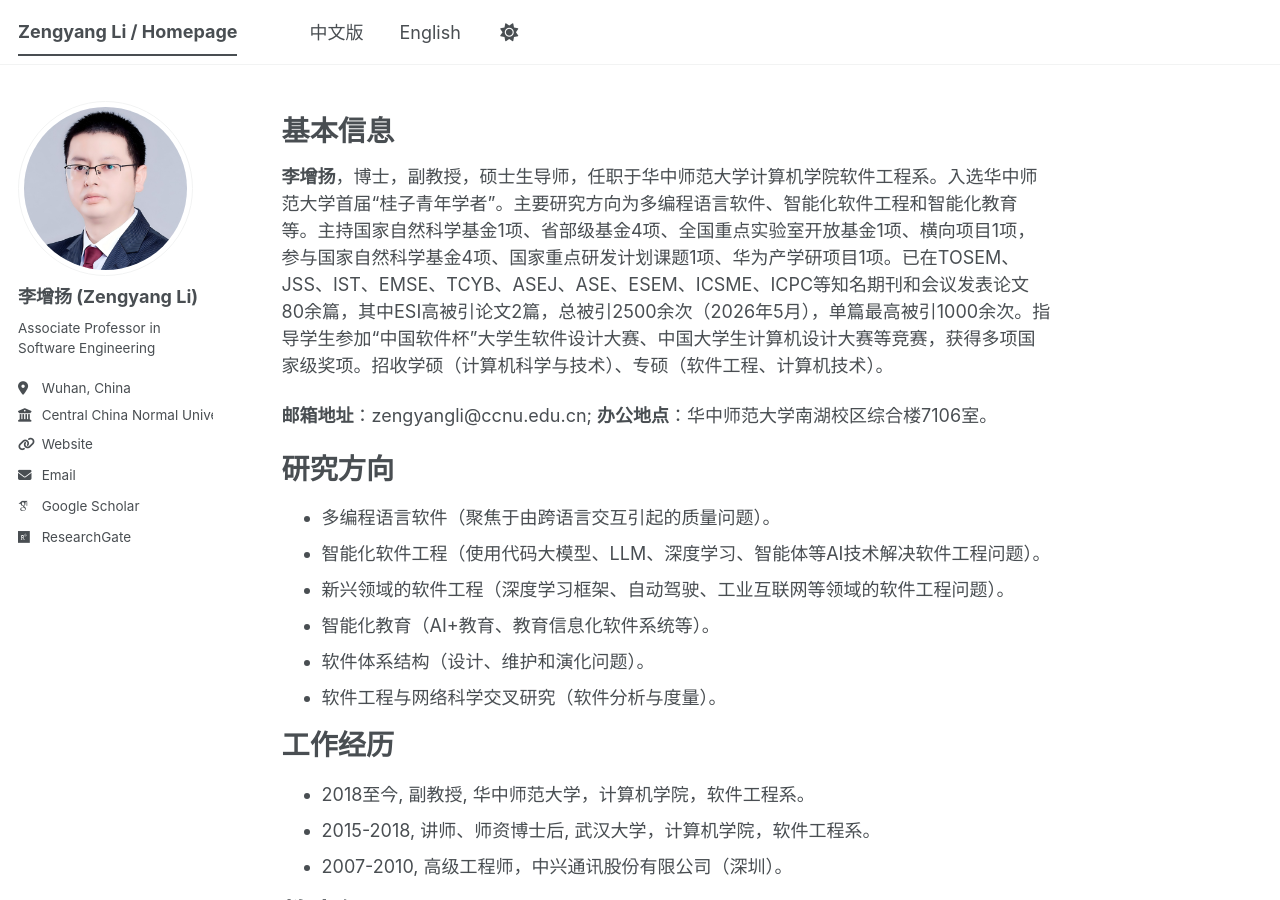
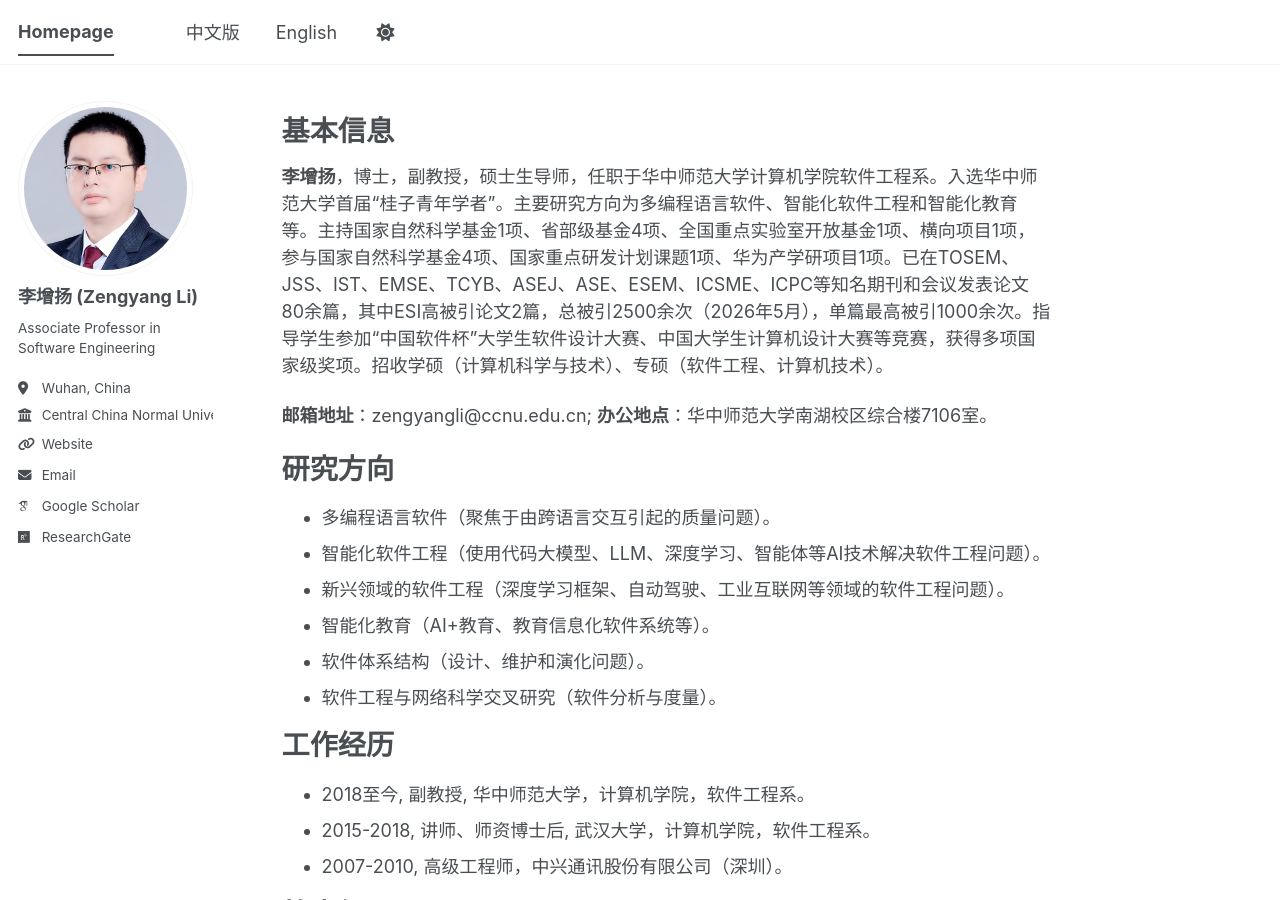
Before and after one commit to zengyang/zengyang.github.io, a Jekyll site: the page built from _pages/about.md, in a window 1280 px wide and 900 px high. Built offline with Jekyll 4.4.1, drawn with Linux system fonts in a browser that asks for light colours; some web fonts are replaced; a script bundle is joined from its source files by our own code; library files that are not in the unit come from our copies.

Commit message:
Update _config.yml

```diff
--- a/_config.yml
+++ b/_config.yml
@@ -9,7 +9,7 @@
 # Basic Site Settings
 locale                   : "en-US"
 site_theme               : "default" # The available themes options are "default", "air", "sunrise", "mint", "dirt" and "contrast"
-title                    : "Zengyang Li / Homepage"
+title                    : "Homepage"
 title_separator          : "-"
 name                     : &name "Zengyang Li"
 description              : &description "Zengyang Li's academic portfolio"   # Update this with a general description of your site, this is the default if not overridden by a page
```
